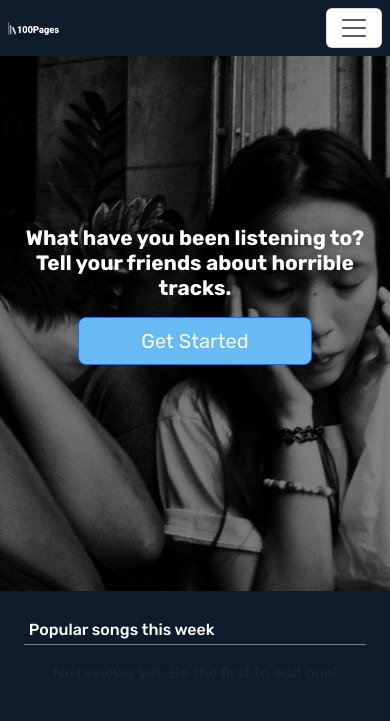
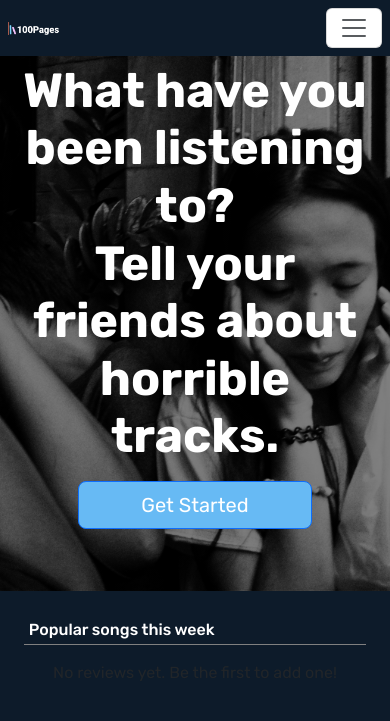
Before and after one commit to AvuMdunyelwa/100Pages, a Flask app: page / in a window 390 px wide. Shown: the top 721 px of the page. Run offline with Flask 3, Linux system fonts and the light colour scheme; data that the repository does not hold is empty; parts of the project's set-up code (start-up, migrations or seed data) failed here and were passed over; some libraries are stand-ins or nearby versions.

Commit message:
fix media query nesting

```diff
--- a/static/styles.css
+++ b/static/styles.css
@@ -88,23 +88,24 @@ form {
     background-size: cover;
     background-repeat: no-repeat;
     backdrop-filter: blur(20px);
+}
 
-    @media (max-width: 430px) {
+@media (max-width: 430px) {
+    #hero-section {
         height: 70dvh;
     }
 
-    h1 {
-        text-align: center;
-        color: var(--primary-color);
-        font-size: 3rem;
-        font-weight: 700;
+    #hero-section h1 {
+        font-size: 1.3rem;
+        margin: auto 1rem;
+    }
+}
 
-        @media (max-width: 430px) {
-            font-size: 1.3rem;
-            margin: auto 1rem;
-        }
-    }
-
+#hero-section h1 {
+    text-align: center;
+    color: var(--primary-color);
+    font-size: 3rem;
+    font-weight: 700;
 }
 
  h6 {
```
